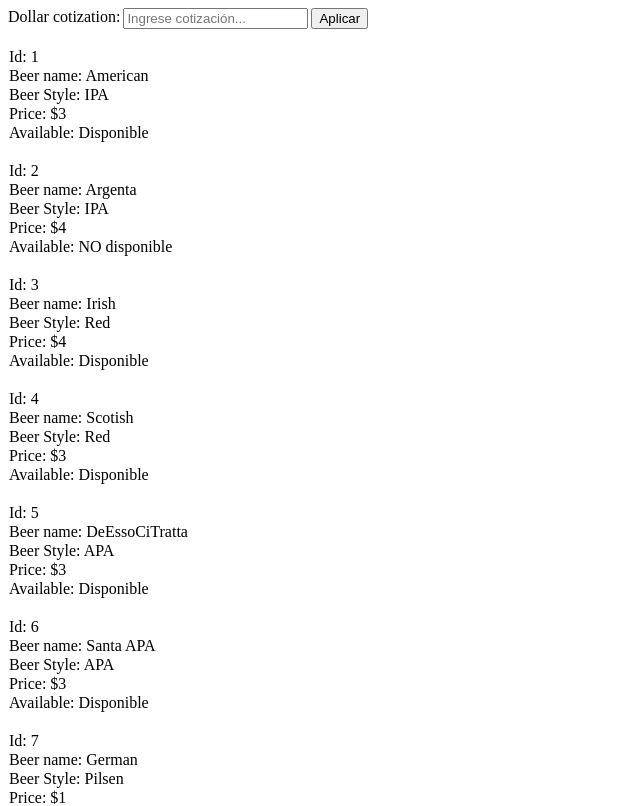
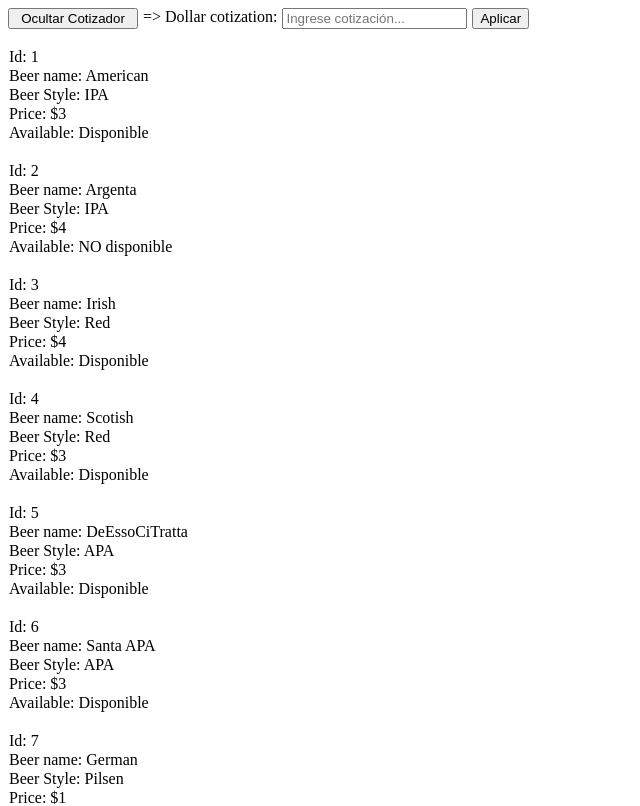
Before and after one commit to ManuelCecarelli/LAB-III_exercises, a React (Vite) app in the folder Ejercitación Unidad P2.1/: page / in a window 1280 px wide. Shown: the top 806 px of the page, without its empty margins (0-640 px from the left). Built offline with nearby package versions, Linux system fonts and the light colour scheme.

Commit message:
Se agregó funcionalidad para ocultar y mostrar el cotizador

```diff
--- a/Ejercitación Unidad P2.1/components/beers/Beers.jsx
+++ b/Ejercitación Unidad P2.1/components/beers/Beers.jsx
@@ -70,15 +70,30 @@ const Beers = () => {
         }
     ];
 
+    const [showChangeDollar, setShowChangeDollar] = useState(true);
+
     const [dollarPrice, setDollarPrice] = useState(1);
 
     const changePrice = (newPrice) => {
         setDollarPrice(newPrice);
     };
 
+    const onClickHandler = () => {
+        showChangeDollar
+            ? setShowChangeDollar(false)
+            : setShowChangeDollar(true)
+    };
+
     return (
       <>
-        <ChangeDollar onChangePrice={changePrice}/>
+        <div className="flexible">
+            <button className="show-button" onClick={onClickHandler}>{showChangeDollar ? "Ocultar Cotizador" : "Mostrar Cotozador"}</button>
+            {showChangeDollar
+                ? <ChangeDollar onChangePrice={changePrice}/>
+                : ""
+            }
+        </div>
+        <br/>
         {beers.map(beer => {
             return <BeerItem
                 key={beer.id}
--- a/Ejercitación Unidad P2.1/components/changeDollar/ChangeDollar.jsx
+++ b/Ejercitación Unidad P2.1/components/changeDollar/ChangeDollar.jsx
@@ -10,7 +10,6 @@ const ChangeDollar = ({ onChangePrice }) => {
         setNewPrice(inputValue);
     };
 
-
     const onSubmitHandler = (event) => {
         event.preventDefault();
         onChangePrice(newPrice);
@@ -19,8 +18,8 @@ const ChangeDollar = ({ onChangePrice }) => {
 
     return (
         <>
-            <form id="cotizator" onSubmit={onSubmitHandler}>
-                <label htmlFor="dollar-cotization">Dollar cotization:</label>
+            <form className="flexible" onSubmit={onSubmitHandler}>
+                <label htmlFor="dollar-cotization"> {"=>"} Dollar cotization:</label>
                 <input
                     type="text"
                     name="dollar-cotization"
--- a/Ejercitación Unidad P2.1/src/index.css
+++ b/Ejercitación Unidad P2.1/src/index.css
@@ -2,7 +2,11 @@ p {
     margin: 1px;
 }
 
-#cotizator {
+.flexible {
     display: flex;
-    gap: 3px;
+    gap: 5px;
 }
+
+.show-button {
+    width: 130px;
+}
```
